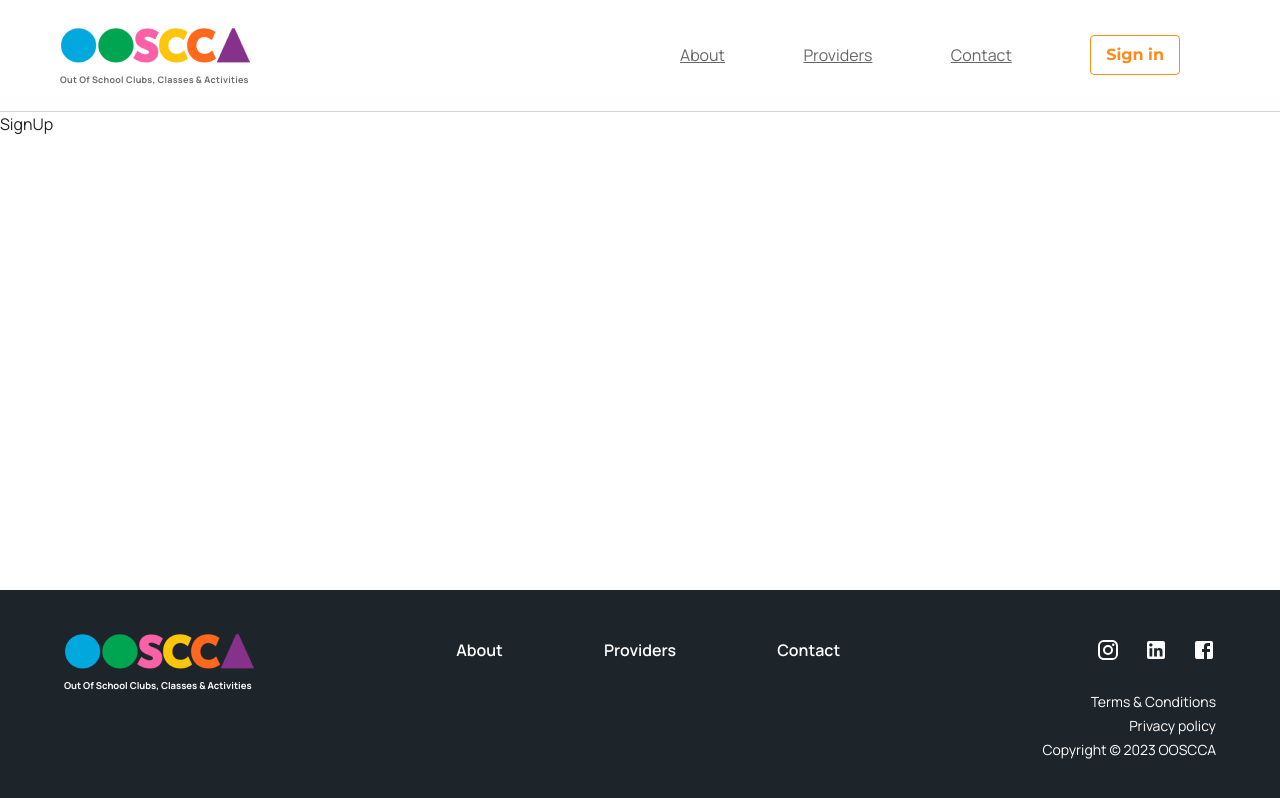
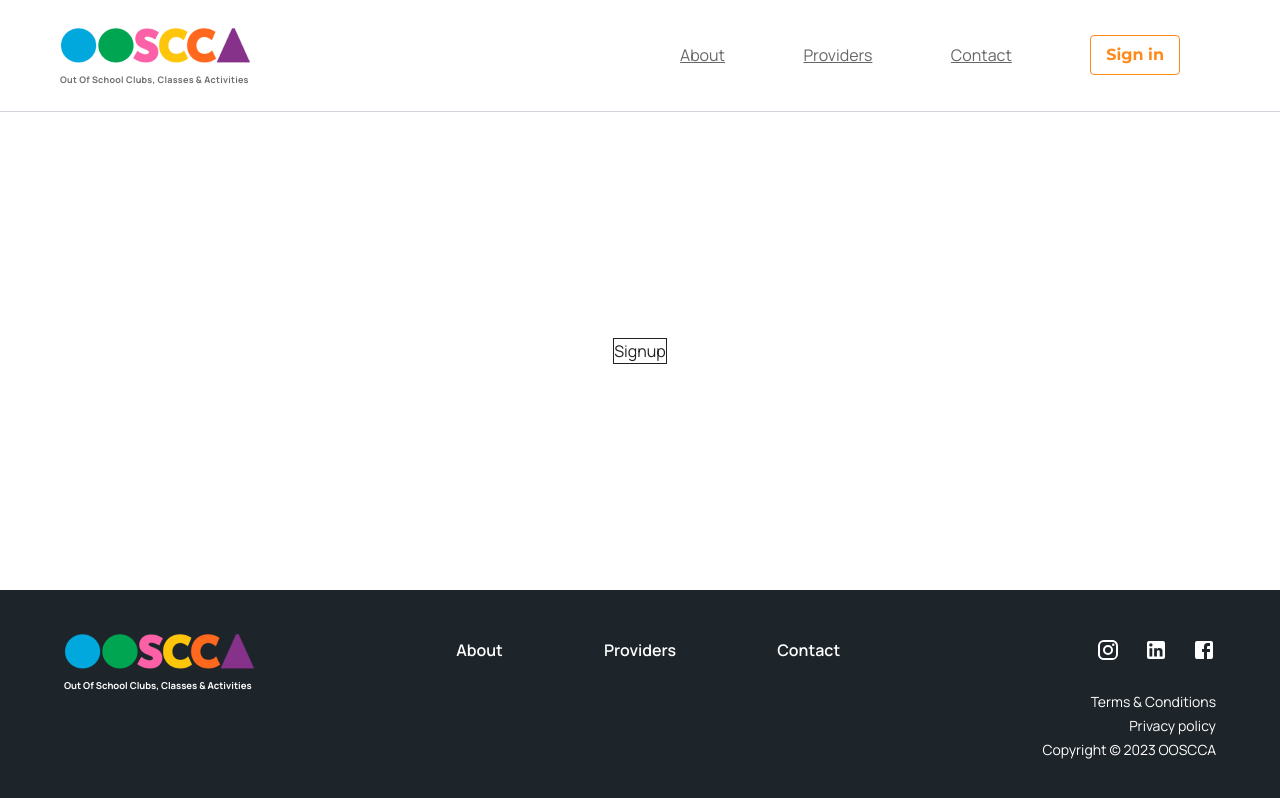
Before and after one commit to digital-brother/ooscca-fe, a Next.js app: page /signup in a window 1280 px wide. Built offline with nearby package versions, Linux system fonts and the light colour scheme.

Commit message:
Center SignUp form on the page

```diff
--- a/src/app/signup/page.js
+++ b/src/app/signup/page.js
@@ -1,3 +1,9 @@
+import { Box } from "@mui/material";
+
 export default function SignUp() {
-  return <>SignUp</>
+  return (
+    <Box sx={{ height: "100%", display: "flex", justifyContent: "center", alignItems: "center" }}>
+      <Box sx={{ border: 1 }}>Signup</Box>
+    </Box>
+  );
 }
```
